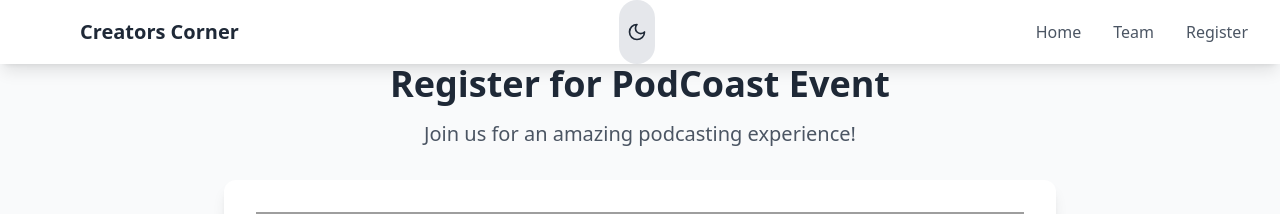
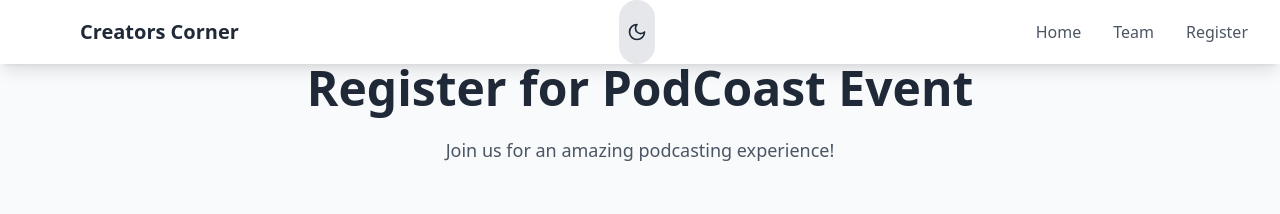
Before and after one commit to nst-sdc/NST-Creators-Corner, a React (Vite) app: page /contact in a window 1280 px wide. Shown: the top 214 px of the page. Built offline with nearby package versions, Linux system fonts and the light colour scheme; grey boxes are pictures that could not be loaded.

Commit message:
Resolved conflict in ContactForm.tsx, keeping dark mode support from main branch

```diff
--- a/src/pages/ContactForm.tsx
+++ b/src/pages/ContactForm.tsx
@@ -7,17 +7,17 @@ export default function ContactForm() {
       <Navbar />
 
       <div className="max-w-4xl mx-auto px-4 sm:px-6 lg:px-8 py-16">
-        <div className="space-y-8">
+        <div className="space-y-16">
           <motion.div
             initial={{ opacity: 0, y: 20 }}
             animate={{ opacity: 1, y: 0 }}
             transition={{ duration: 0.8 }}
             className="text-center"
           >
-            <h1 className="text-4xl font-bold text-gray-800 mb-4">
+            <h1 className="text-5xl font-bold text-gray-800 dark:text-white mb-6">
               Register for PodCoast Event
             </h1>
-            <p className="text-xl text-gray-600">
+            <p className="text-lg text-gray-600 dark:text-gray-400">
               Join us for an amazing podcasting experience!
             </p>
           </motion.div>
```
